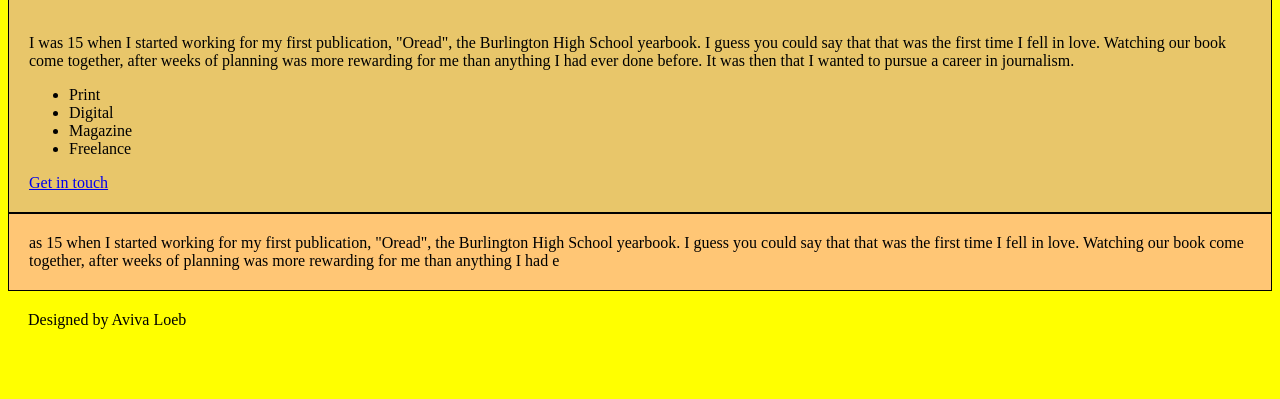
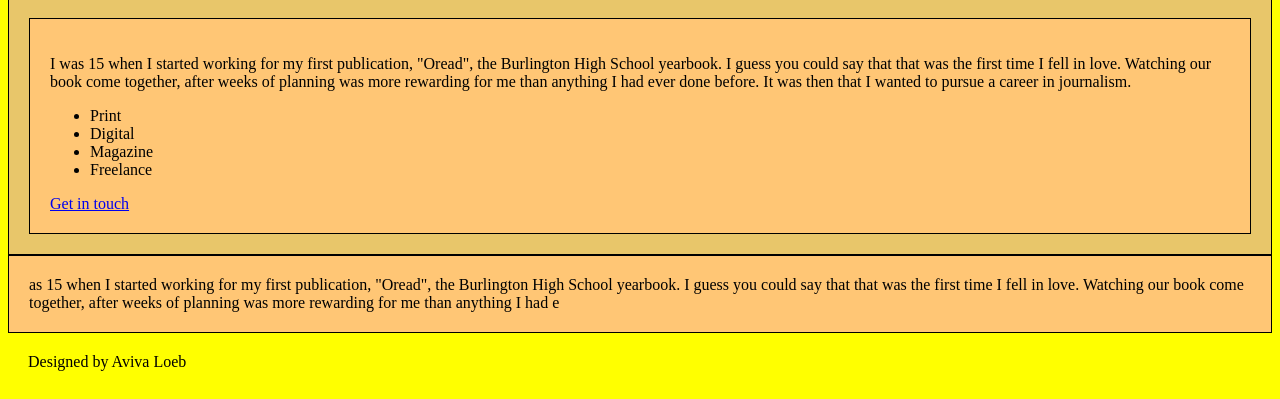
Before and after one commit to Avivaprl/avivaprl.github.io, a plain HTML site: page Unit_3/index.html in a window 1280 px wide. Shown: the part 401-800 px from the top of the page. Drawn offline with Linux system fonts and the light colour scheme.

Commit message:
trying again

```diff
--- a/Unit_3/index.html
+++ b/Unit_3/index.html
@@ -1,9 +1,11 @@
 <!DOCTYPE html>
 <html>
+<body>
+<body bgcolor="Yellow">
+<div class="wrapper">
 <header>
 <head>
 <link rel="stylesheet" type="text/css" href="css/style.css"> </link>
-<body bgcolor="Yellow">
 	 <<title>Aviva Loeb</title>
 	<h1>Aviva Loeb</h1>
 	<h2>Visual Journalist</h2>
@@ -11,6 +13,8 @@
 </header>
 
 <nav>
+<section id="one">
+<aside class="picture">
 	<p>I was 15 when I started working for my first publication, "Oread", the Burlington High School yearbook. I guess you could say that that was the first time I fell in love. Watching our book come together, after weeks of planning was more rewarding for me than anything I had ever done before. It was then that I wanted to pursue a career in journalism. </p>
 <ul><li>Print</li>
 <li>Digital</li>
@@ -21,6 +25,7 @@
 <a href="mailto:aviva.loeb@gmail.com"> Get in touch</a>
 
 </nav>
+<aritcle class= "description">
 
 <aside>as 15 when I started working for my first publication, "Oread", the Burlington High School yearbook. I guess you could say that that was the first time I fell in love. Watching our book come together, after weeks of planning was more rewarding for me than anything I had e </aside>
 
```
